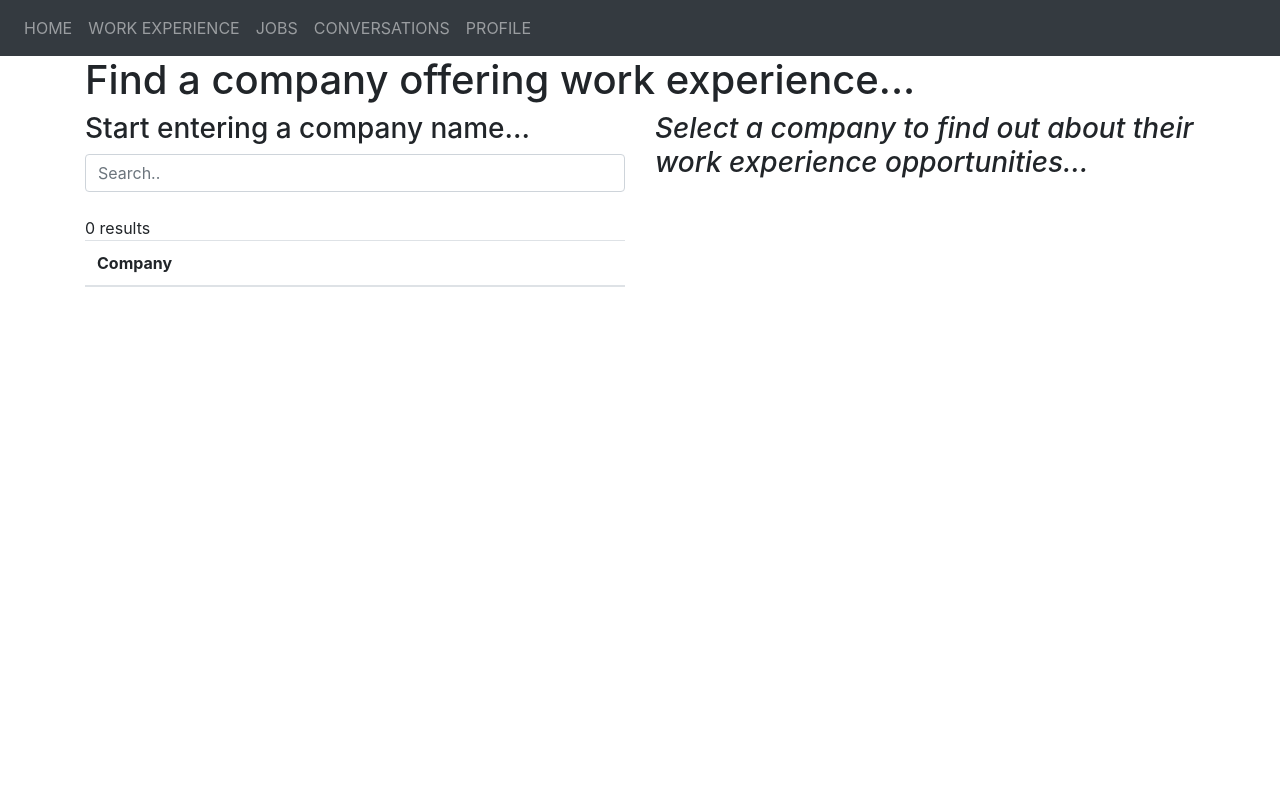
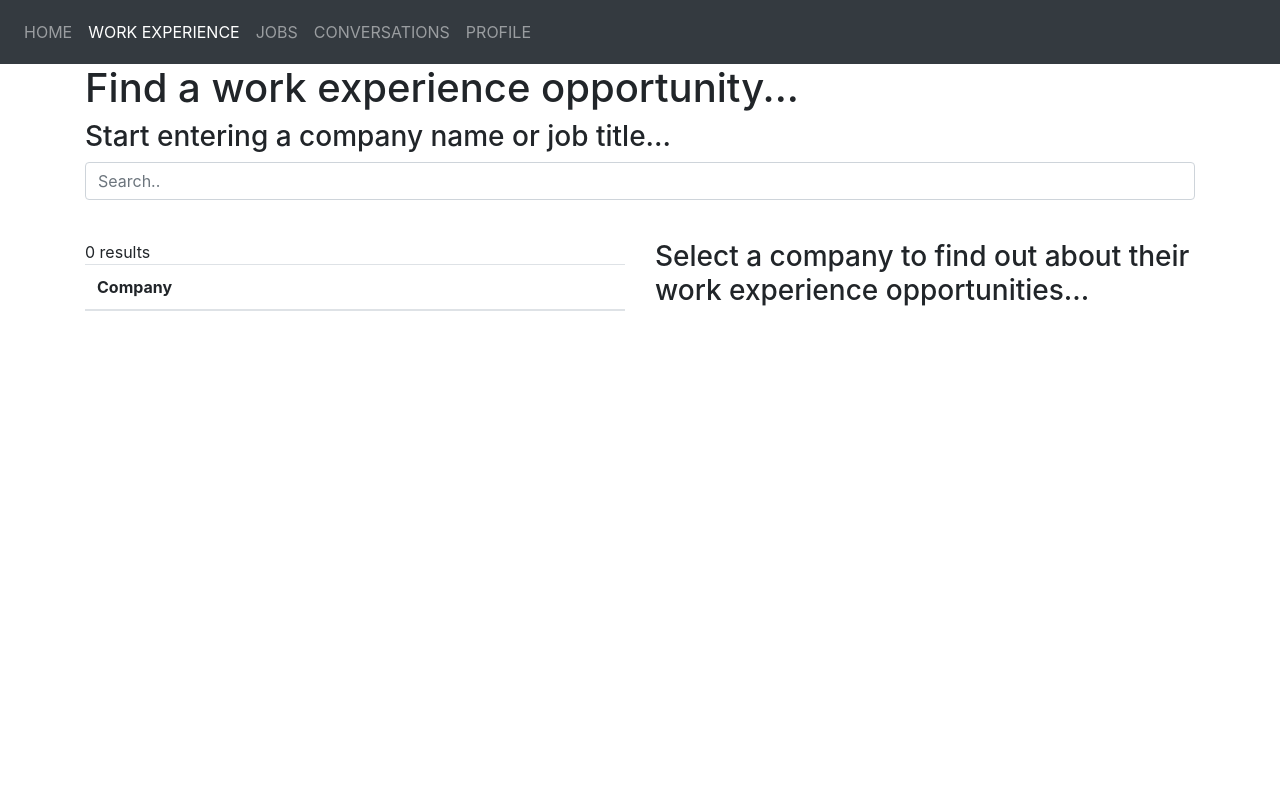
Before and after one commit to serena7889/a-level-project, a PHP site: page /work-experience-list.php in a window 1280 px wide. Run offline with PHP 8.4, Linux system fonts and the light colour scheme; data that the repository does not hold is empty; a stand-in replaces the project's code that opens the database connection.

Commit message:
work experience and job page working with neater code

```diff
--- /dev/null
+++ b/css/list-and-details.css
@@ -0,0 +1,29 @@
+body {
+  height: 100%;
+}
+
+nav {
+  height: 8%;
+}
+
+.topContent {
+  height: 22%;
+}
+
+.mainContent {
+  height: 70%;
+  padding: 0px 0px 50px 0px;
+}
+
+.scrollable {
+  overflow-y: scroll;
+}
+
+.clickable-row:hover {
+  cursor: pointer;
+}
+
+
+.hidden {
+  display: none;
+}
--- a/work-experience-list.php
+++ b/work-experience-list.php
@@ -2,7 +2,7 @@
 
 include 'config.php';
 
- ?>
+?>
 
 
 <html lang="en" dir="ltr">
@@ -10,6 +10,7 @@ include 'config.php';
     <title>Work Experience</title>
     <meta charset="utf-8">
     <meta name="viewport" content="width=device-width, initial-scale=1">
+    <link rel="stylesheet" type="text/css" href="css/list-and-details.css">
     <link rel="stylesheet" href="https://maxcdn.bootstrapcdn.com/bootstrap/4.1.3/css/bootstrap.min.css">
     <script src="https://ajax.googleapis.com/ajax/libs/jquery/3.3.1/jquery.min.js"></script>
     <script src="https://cdnjs.cloudflare.com/ajax/libs/popper.js/1.14.3/umd/popper.min.js"></script>
@@ -22,15 +23,15 @@ include 'config.php';
       $(".companyDetailsHeaders").hide();
       $("#searchInput").on("keyup", function() {
         var value = $(this).val().toLowerCase();
-        $("#companyTable tr").filter(function() {
+        $("#tableBody tr").filter(function() {
           $(this).toggle($(this).text().toLowerCase().indexOf(value) > -1)
         });
       });
 
       // sets details when company clicked
       $(".clickable-row").on("click", function() {
-        $('#clickCompanyHint').hide();
-        $('.companyDetailsHeaders').show();
+        $('#selectHint').addClass("hidden");
+        $(".details").removeClass("hidden");
         var name = $(this).data("name");
         var about = $(this).data("about");
         var description = $(this).data("description");
@@ -47,10 +48,6 @@ include 'config.php';
 
   </head>
 
-
-
-
-
   <body>
 
     <!-- NAVBAR -->
@@ -60,7 +57,7 @@ include 'config.php';
           <a class="nav-link" href="index.php">HOME</a>
         </li>
         <li class="nav-item">
-          <a class="nav-link" href="work-experience-list.php">WORK EXPERIENCE</a>
+          <a class="nav-link active" href="work-experience-list.php">WORK EXPERIENCE</a>
         </li>
         <li class="nav-item">
           <a class="nav-link" href="jobs-list.php">JOBS</a>
@@ -75,27 +72,31 @@ include 'config.php';
     </nav>
 
 
-    <!-- MAIN CONTENT  -->
+    <!-- CONTAINER -->
     <div class="container">
 
-      <!-- TOP DESCRIPTION -->
-      <h1>Find a company offering work experience...</h1>
+      <!-- TOP CONTENT -->
+      <div class="topContent">
 
-      <div class="row">
+        <h1>Find a work experience opportunity...</h1>
+        <h3>Start entering a company name or job title...</h3>
+        <input class="form-control" id="searchInput" type="text" placeholder="Search..">
 
-        <!-- LEFT SIDE CONTENT -->
-        <div class="col">
-          <h3>Start entering a company name...</h3>
-          <input class="form-control" id="searchInput" type="text" placeholder="Search..">
-          <br>
-          <!-- COMPANY TABLE -->
+      </div>
+
+      <!-- MAIN CONTENT -->
+      <div class="mainContent row">
+
+        <!-- LEFT CONTENT -->
+        <div class="leftContent scrollable col">
+
           <table class="table">
             <thead>
               <tr>
                 <th>Company</th>
               </tr>
             </thead>
-            <tbody id="companyTable">
+            <tbody id="tableBody">
             <?php
             $sql = "
             SELECT companyID, companyName, companyAbout, companyWorkExperienceDescription, companyWorkExperienceRequirements
@@ -107,13 +108,11 @@ include 'config.php';
 
             if ($result->num_rows > 0) {
                 while($row = $result->fetch_assoc()) {
-                	$id = $row['opportunityID'];
+                  $id = $row['opportunityID'];
                   echo '
                   <tr class="clickable-row" data-id="' . $row['companyID'] . '" data-name="' . $row['companyName'] . '" data-about="' . $row['companyAbout'] . '" data-description="' . $row['companyWorkExperienceDescription'] . '" data-requirements="' . $row['companyWorkExperienceRequirements'] . '">
                   <td>' . $row['companyName'] . '</td>
-                  </tr>
-                  ';
-                  // <a href='opportunity_details.php?id={$row['opportunityID']}'>Link</a>
+                  </tr>';
                 }
             } else {
                 echo "0 results";
@@ -123,31 +122,42 @@ include 'config.php';
 
             </tbody>
           </table>
-        </div>
+
+        </div> <!-- END OF LEFT CONTENT -->
+
+        <!-- RIGHT CONTENT -->
+        <div class="rightContent scrollable col">
+
+          <h3 id="selectHint">Select a company to find out about their work experience opportunities...</h3>
+
+          <!-- COMPANY DETAILS -->
+          <h1 class="hidden details" id="name"></h1>
+          <br>
+
+          <h3 class="hidden details">About this company:</h3>
+          <p class="hidden details" id="about"></p>
+
+          <h3 class="hidden details">Work experience description:</h3>
+          <p class="hidden details" id="description"></p>
+
+          <h3 class="hidden details">Work experience requirements:</h3>
+          <p class="hidden details" id="requirements"></p>
+
+          <!-- CHANGE FORM ACTION -->
+          <form class="hidden details" action="conversations.php" method="post">
+            <input id="interested" type="submit" name="interestedInput" value="I'm interested...">
+          </form>
 
 
-        <!-- RIGHT SIDE CONTENT -->
-        <div class="col">
+        </div> <!-- END OF RIGHT CONTENT -->
 
-          <div id="clickCompanyHint">
-            <h3 class="font-italic align-middle">Select a company to find out about their work experience opportunities...</h3>
-          </div>
+      </div> <!-- END OF MAIN CONTENT -->
 
-          <h1 id="name"></h1>
-          <br>
-
-          <h3 class="companyDetailsHeaders">About this company:</h3>
-          <p id="about"></p>
-
-          <h3 class="companyDetailsHeaders">Work experience description:</h3>
-          <p id="description"></p>
-
-          <h3 class="companyDetailsHeaders">Work experience requirements:</h3>
-          <p id="requirements"></p>
-        </div>
-
-      </div>
-    </div>
+    </div> <!-- END OF CONTAINER -->
 
   </body>
+
+
+
+
 </html>
```
Also changed, not shown: jobs-list.php (+166 -4 lines).
